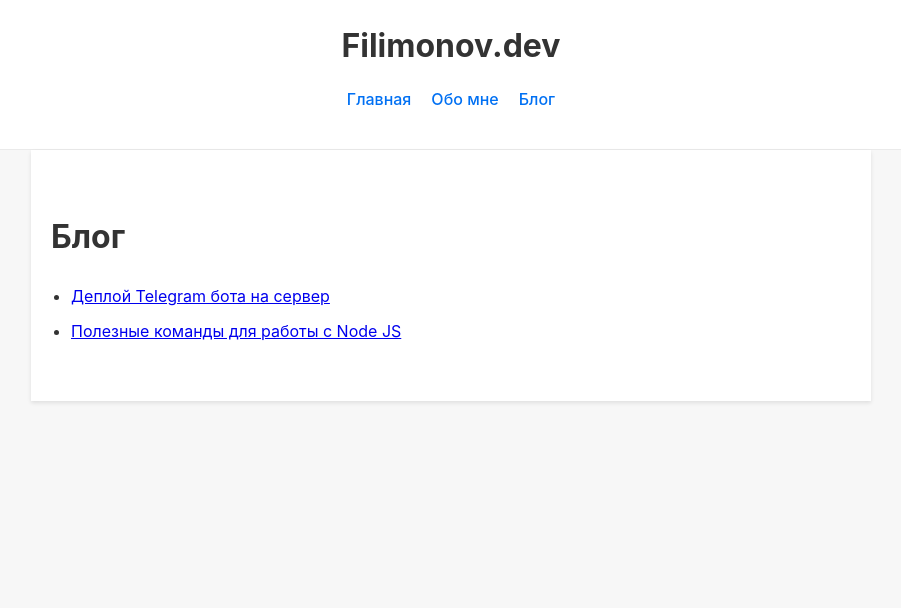
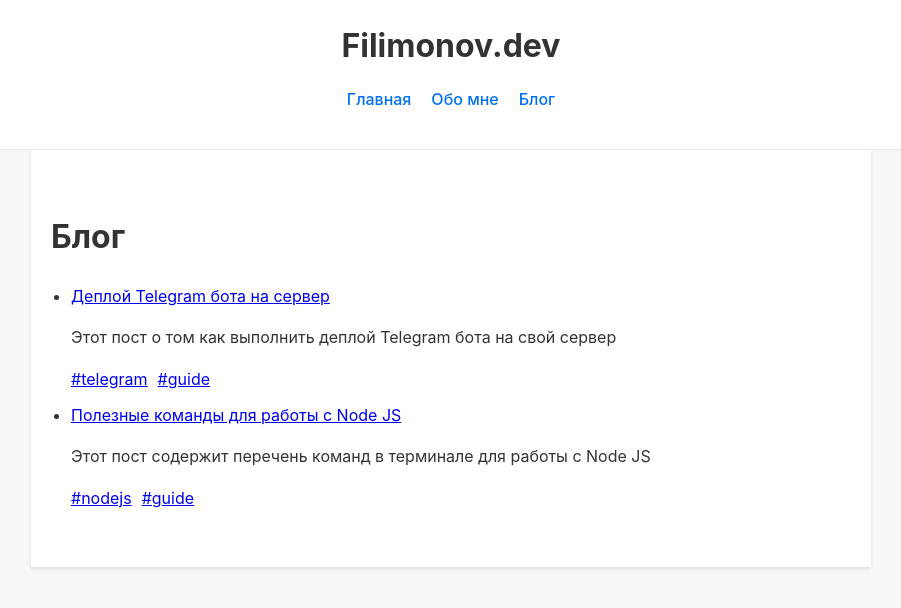
Before and after one commit to FilimonovAlexey/my-nextjs-blog, a Next.js app: page /blog in a window 1280 px wide. Shown: the top 608 px of the page, without its empty margins (189-1090 px from the left). Built offline with nearby package versions, Linux system fonts and the light colour scheme.

Commit message:
Добавлено отображение тегов

```diff
--- a/src/app/blog/page.js
+++ b/src/app/blog/page.js
@@ -8,13 +8,21 @@ export default function Blog() {
     <div>
       <h1>Блог</h1>
       <ul>
-        {allPostsData.map(({ id, date, title }) => (
+        {allPostsData.map(({ id, date, title, description, tags }) => (
           <li key={id}>
             <Link href={`/posts/${id}`}>
               {title}
             </Link>
             <br />
             <small>{date}</small>
+            <p>{description}</p>
+            <div>
+              {tags && tags.map(tag => (
+                <Link key={tag} href={`/tags/${tag}`}>
+                  <span style={{ marginRight: '10px', cursor: 'pointer' }}>#{tag}</span>
+                </Link>
+              ))}
+            </div>
           </li>
         ))}
       </ul>
--- a/src/app/tags/[tag]/page.js
+++ b/src/app/tags/[tag]/page.js
@@ -9,13 +9,14 @@ export default function Tag({ params }) {
     <div>
       <h1>Статьи с тегом: {params.tag}</h1>
       <ul>
-        {filteredPosts.map(({ id, date, title }) => (
+        {filteredPosts.map(({ id, date, title, description }) => (
           <li key={id}>
             <Link href={`/posts/${id}`}>
               {title}
             </Link>
             <br />
             <small>{date}</small>
+            <p>{description}</p>
           </li>
         ))}
       </ul>
--- a/src/lib/posts.js
+++ b/src/lib/posts.js
@@ -31,7 +31,9 @@ export async function getPostData(id) {
 
   const matterResult = matter(fileContents);
 
-  const processedContent = await remark().use(html).process(matterResult.content);
+  const processedContent = await remark()
+    .use(html)
+    .process(matterResult.content);
   const contentHtml = processedContent.toString();
 
   return {
```
